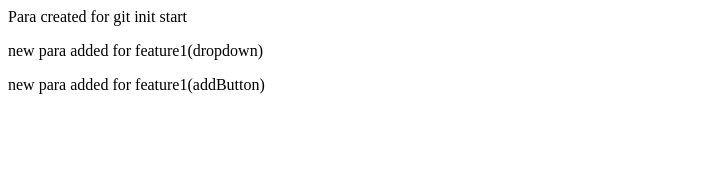
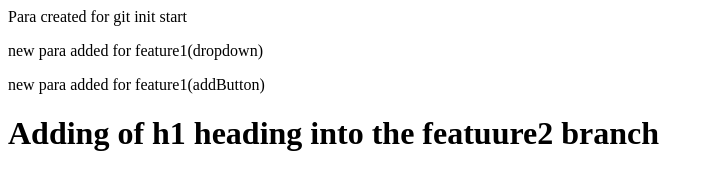
Before and after one commit to deepak-game/gitInit-Project, a plain HTML site: page index.html in a window 1280 px wide. Shown: the whole page, without its empty margins (0-713 px from the left). Drawn offline with Linux system fonts and the light colour scheme.

Commit message:
first change in feature2

```diff
--- a/index.html
+++ b/index.html
@@ -1,3 +1,4 @@
 <p>Para created for git init start</p>
 <p>new para added for feature1(dropdown)</p>
 <p>new para added for feature1(addButton)</p>
+<h1>Adding of h1 heading into the featuure2 branch</h1>
```
